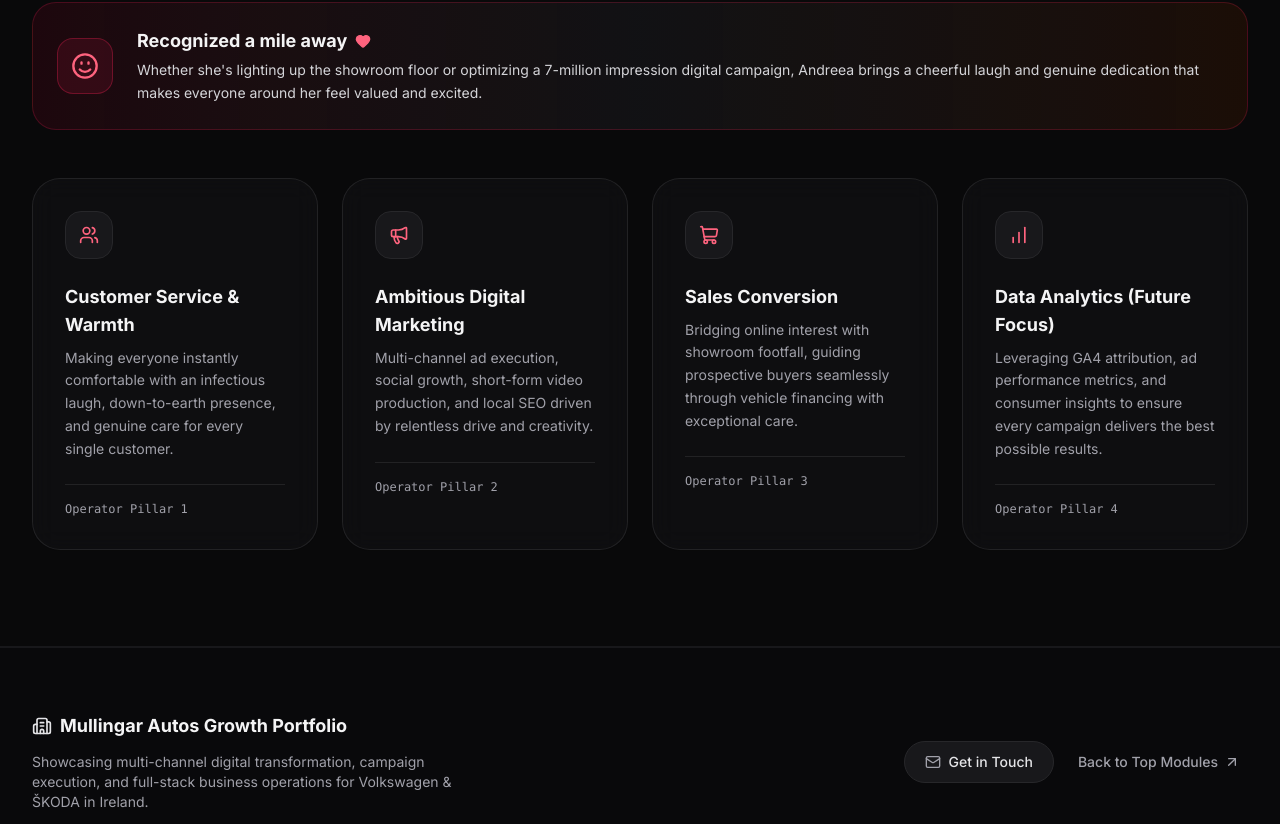
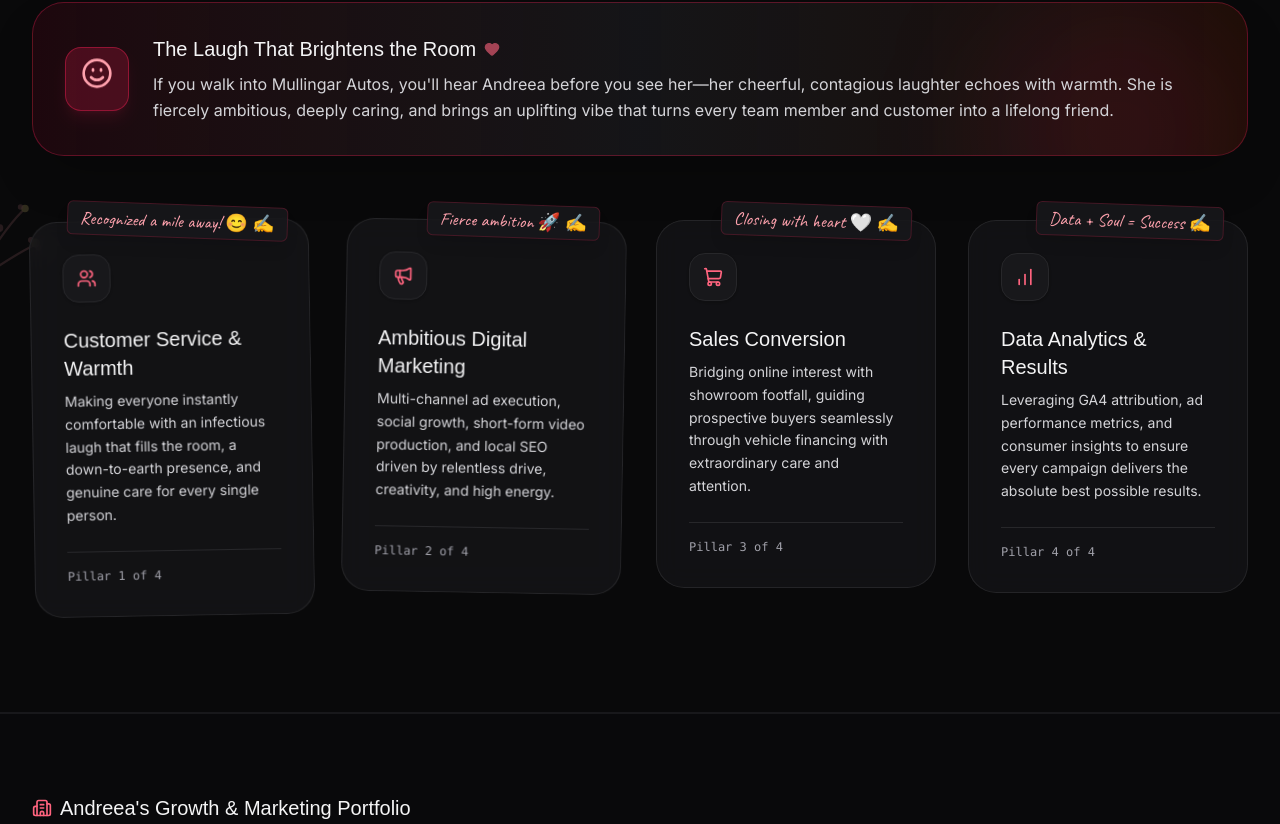
Before and after one commit to armirpepkola/mullingar-autos-portfolio, a Next.js app: page / in a window 1280 px wide. Shown: the part 4521-5345 px from the top of the page. Built offline with nearby package versions, Linux system fonts and the light colour scheme; a web font is replaced by a local one.

Commit message:
Design V3

```diff
--- a/src/app/page.tsx
+++ b/src/app/page.tsx
@@ -3,10 +3,12 @@ import { CaseStudiesGrid } from "@/components/CaseStudiesGrid";
 import { VideoShowcase } from "@/components/VideoShowcase";
 import { OperatorJourney } from "@/components/OperatorJourney";
 import { Footer } from "@/components/Footer";
+import { FloatingBotanicalGarden } from "@/components/ui/FloatingBotanicalGarden";
 
 export default function Home() {
   return (
-    <main className="min-h-screen bg-zinc-950 text-zinc-100">
+    <main className="min-h-screen bg-zinc-950 text-zinc-100 relative overflow-hidden">
+      <FloatingBotanicalGarden />
       <Hero />
       <CaseStudiesGrid />
       <VideoShowcase />
--- a/src/components/Footer.tsx
+++ b/src/components/Footer.tsx
@@ -1,43 +1,50 @@
 import { Container } from "@/components/ui/Container";
-import { Building2, Mail, ArrowUpRight } from "lucide-react";
+import { Building2, Mail, ArrowUpRight, Heart } from "lucide-react";
+import { BabysBreathAccent } from "@/components/ui/BabysBreathAccent";
 
 export function Footer() {
   return (
-    <footer className="py-16 bg-zinc-950 border-t border-zinc-900 text-zinc-400">
-      <Container>
+    <footer className="py-20 bg-zinc-950 border-t border-zinc-900 text-zinc-400 relative overflow-hidden">
+      <div className="absolute right-10 bottom-10 opacity-20 pointer-events-none">
+        <BabysBreathAccent size={120} />
+      </div>
+
+      <Container className="relative z-10">
         <div className="flex flex-col md:flex-row items-start md:items-center justify-between gap-8 pb-12 border-b border-zinc-900">
           <div>
             <div className="flex items-center gap-2 mb-3">
-              <Building2 className="w-5 h-5 text-zinc-200" />
-              <span className="text-lg font-bold text-zinc-100">Mullingar Autos Growth Portfolio</span>
+              <Building2 className="w-5 h-5 text-rose-400" />
+              <span className="text-xl font-serif text-zinc-100">Andreea&apos;s Growth & Marketing Portfolio</span>
             </div>
-            <p className="text-sm text-zinc-400 max-w-md">
-              Showcasing multi-channel digital transformation, campaign execution, and full-stack business operations for Volkswagen & ŠKODA in Ireland.
+            <p className="text-sm text-zinc-300 max-w-md leading-relaxed">
+              Crafted with heart, relentless ambition, and baby&apos;s breath grace. Showcasing multi-channel digital transformation for Volkswagen & ŠKODA in Ireland.
             </p>
           </div>
 
           <div className="flex flex-col sm:flex-row items-start sm:items-center gap-4">
             <a
-              href="mailto:contact@mullingarautos-portfolio.ie"
-              className="inline-flex items-center gap-2 px-5 py-2.5 rounded-full bg-zinc-900 border border-zinc-800 text-zinc-200 text-sm font-medium hover:bg-zinc-800 transition-colors"
+              href="mailto:andreea@mullingarautos-portfolio.ie"
+              className="inline-flex items-center gap-2 px-6 py-3 rounded-full bg-linear-to-r from-rose-500 to-amber-500 text-zinc-950 text-sm font-semibold hover:opacity-95 transition-all shadow-lg shadow-rose-500/20 cursor-pointer"
             >
-              <Mail className="w-4 h-4 text-zinc-400" />
-              <span>Get in Touch</span>
+              <Mail className="w-4 h-4 text-zinc-950" />
+              <span>Get in Touch with Andreea</span>
             </a>
             <a
               href="#case-studies"
-              className="inline-flex items-center gap-1.5 text-sm font-medium text-zinc-400 hover:text-zinc-100 transition-colors px-2 py-2.5"
+              className="inline-flex items-center gap-1.5 text-sm font-medium text-zinc-400 hover:text-zinc-100 transition-colors px-2 py-2.5 cursor-pointer"
             >
-              <span>Back to Top Modules</span>
+              <span>Back to Top Scrapbook</span>
               <ArrowUpRight className="w-4 h-4" />
             </a>
           </div>
         </div>
 
         <div className="pt-8 flex flex-col sm:flex-row items-center justify-between gap-4 text-xs text-zinc-400 font-mono">
-          <p>© {new Date().getFullYear()} Digital Marketing & Growth Portfolio. Built with Next.js 16 & Tailwind CSS v4.</p>
+          <p className="flex items-center gap-1.5">
+            Built with Next.js 16, Tailwind CSS v4 & endless joy <Heart className="w-3.5 h-3.5 text-rose-400 fill-rose-400 inline" />
+          </p>
           <div className="flex items-center gap-6">
-            <span>Volkswagen & ŠKODA Dealer Case Study</span>
+            <span>Mullingar Autos Main Dealer</span>
             <span>Westmeath, Ireland</span>
           </div>
         </div>
--- a/src/components/OperatorJourney.tsx
+++ b/src/components/OperatorJourney.tsx
@@ -3,40 +3,53 @@
 import { motion } from "framer-motion";
 import { Users, Megaphone, ShoppingCart, BarChart, ArrowRight, Heart, Smile } from "lucide-react";
 import { Container } from "@/components/ui/Container";
-import { Card } from "@/components/ui/Card";
+import { ScrapbookCard } from "@/components/ui/ScrapbookCard";
 import { SectionHeader } from "@/components/ui/SectionHeader";
+import { BabysBreathAccent } from "@/components/ui/BabysBreathAccent";
 
 const operatorPillars = [
   {
     icon: Users,
     title: "Customer Service & Warmth",
-    description: "Making everyone instantly comfortable with an infectious laugh, down-to-earth presence, and genuine care for every single customer.",
+    description: "Making everyone instantly comfortable with an infectious laugh that fills the room, a down-to-earth presence, and genuine care for every single person.",
+    note: "Recognized a mile away! 😊",
+    rotation: "-rotate-1",
   },
   {
     icon: Megaphone,
     title: "Ambitious Digital Marketing",
-    description: "Multi-channel ad execution, social growth, short-form video production, and local SEO driven by relentless drive and creativity.",
+    description: "Multi-channel ad execution, social growth, short-form video production, and local SEO driven by relentless drive, creativity, and high energy.",
+    note: "Fierce ambition 🚀",
+    rotation: "rotate-1",
   },
   {
     icon: ShoppingCart,
     title: "Sales Conversion",
-    description: "Bridging online interest with showroom footfall, guiding prospective buyers seamlessly through vehicle financing with exceptional care.",
+    description: "Bridging online interest with showroom footfall, guiding prospective buyers seamlessly through vehicle financing with extraordinary care and attention.",
+    note: "Closing with heart 🤍",
+    rotation: "-rotate-0.5",
   },
   {
     icon: BarChart,
-    title: "Data Analytics (Future Focus)",
-    description: "Leveraging GA4 attribution, ad performance metrics, and consumer insights to ensure every campaign delivers the best possible results.",
+    title: "Data Analytics & Results",
+    description: "Leveraging GA4 attribution, ad performance metrics, and consumer insights to ensure every campaign delivers the absolute best possible results.",
+    note: "Data + Soul = Success",
+    rotation: "rotate-0.5",
   },
 ];
 
 export function OperatorJourney() {
   return (
-    <section id="operator-journey" className="py-24 border-b border-zinc-900 relative bg-zinc-950/60">
-      <Container>
+    <section id="operator-journey" className="py-24 border-b border-zinc-900 relative bg-zinc-950/60 overflow-hidden">
+      <div className="absolute -left-20 top-1/2 opacity-20 pointer-events-none">
+        <BabysBreathAccent size={150} />
+      </div>
+
+      <Container className="relative z-10">
         <SectionHeader
           badge="Full-Stack Business Operator"
           title="Unmatched Energy, Care & Results"
-          description="True marketing excellence isn't just about strategy—it's about Andreea's warm, welcoming spirit, addictive laugh, and fierce ambition to deliver the absolute best results."
+          description="True marketing excellence isn't just about strategy—it's about Andreea's warm, welcoming spirit, infectious laughter, and fierce ambition to deliver perfection."
         />
 
         {/* Personal Touch Banner */}
@@ -44,45 +57,51 @@ export function OperatorJourney() {
           initial={{ opacity: 0, y: 20 }}
           whileInView={{ opacity: 1, y: 0 }}
           viewport={{ once: true }}
-          className="mb-12 p-6 rounded-3xl bg-linear-to-r from-rose-950/30 via-zinc-900/60 to-amber-950/30 border border-rose-500/20 flex flex-col sm:flex-row items-center gap-6"
+          className="mb-16 p-8 rounded-[32px] bg-linear-to-r from-rose-950/30 via-zinc-900/80 to-amber-950/30 border border-rose-500/30 flex flex-col sm:flex-row items-center gap-6 relative overflow-hidden group shadow-2xl"
         >
-          <div className="w-14 h-14 rounded-2xl bg-rose-500/10 border border-rose-500/30 flex items-center justify-center shrink-0">
-            <Smile className="w-7 h-7 text-rose-400" />
+          <div className="absolute top-0 right-0 w-64 h-64 bg-rose-500/10 rounded-full blur-3xl pointer-events-none" />
+          <div className="w-16 h-16 rounded-2xl bg-rose-500/20 border border-rose-500/40 flex items-center justify-center shrink-0 shadow-lg shadow-rose-500/10">
+            <Smile className="w-8 h-8 text-rose-300 animate-bounce" />
           </div>
-          <div className="text-center sm:text-left">
-            <h3 className="text-lg font-bold text-zinc-100 mb-1 flex items-center justify-center sm:justify-start gap-2">
-              Recognized a mile away <Heart className="w-4 h-4 text-rose-400 fill-rose-400" />
+          <div className="text-center sm:text-left relative z-10">
+            <h3 className="text-xl font-serif text-zinc-100 mb-2 flex items-center justify-center sm:justify-start gap-2">
+              The Laugh That Brightens the Room <Heart className="w-4 h-4 text-rose-400 fill-rose-400 animate-pulse" />
             </h3>
-            <p className="text-sm text-zinc-300 leading-relaxed">
-              Whether she&apos;s lighting up the showroom floor or optimizing a 7-million impression digital campaign, Andreea brings a cheerful laugh and genuine dedication that makes everyone around her feel valued and excited.
+            <p className="text-sm sm:text-base text-zinc-300 leading-relaxed">
+              If you walk into Mullingar Autos, you&apos;ll hear Andreea before you see her—her cheerful, contagious laughter echoes with warmth. She is fiercely ambitious, deeply caring, and brings an uplifting vibe that turns every team member and customer into a lifelong friend.
             </p>
           </div>
         </motion.div>
 
-        <div className="grid grid-cols-1 md:grid-cols-2 lg:grid-cols-4 gap-6">
+        {/* Scrapbook Grid */}
+        <div className="grid grid-cols-1 md:grid-cols-2 lg:grid-cols-4 gap-8">
           {operatorPillars.map((pillar, index) => {
             const Icon = pillar.icon;
             return (
               <motion.div
                 key={pillar.title}
-                initial={{ opacity: 0, y: 20 }}
+                initial={{ opacity: 0, y: 25 }}
                 whileInView={{ opacity: 1, y: 0 }}
                 viewport={{ once: true }}
-                transition={{ duration: 0.4, delay: index * 0.1 }}
+                transition={{ duration: 0.5, delay: index * 0.1 }}
               >
-                <Card className="h-full flex flex-col justify-between group hover:border-rose-500/40">
+                <ScrapbookCard
+                  rotation={pillar.rotation}
+                  note={pillar.note}
+                  className="h-full flex flex-col justify-between group"
+                >
                   <div>
-                    <div className="w-12 h-12 rounded-2xl bg-zinc-900 border border-zinc-800 flex items-center justify-center mb-6 group-hover:border-rose-500/50 transition-colors">
+                    <div className="w-12 h-12 rounded-2xl bg-zinc-900 border border-zinc-800 flex items-center justify-center mb-6 group-hover:border-rose-500/50 transition-colors shadow-sm">
                       <Icon className="w-5 h-5 text-rose-400" />
                     </div>
-                    <h3 className="text-lg font-bold text-zinc-100 mb-2">{pillar.title}</h3>
-                    <p className="text-sm text-zinc-400 leading-relaxed">{pillar.description}</p>
+                    <h3 className="text-xl font-serif text-zinc-100 mb-2">{pillar.title}</h3>
+                    <p className="text-sm text-zinc-300 leading-relaxed">{pillar.description}</p>
                   </div>
-                  <div className="mt-6 pt-4 border-t border-zinc-800/80 flex items-center text-xs font-mono text-zinc-400 group-hover:text-rose-400 transition-colors">
-                    <span>Operator Pillar {index + 1}</span>
+                  <div className="mt-6 pt-4 border-t border-zinc-800 flex items-center text-xs font-mono text-zinc-400 group-hover:text-rose-400 transition-colors">
+                    <span>Pillar {index + 1} of 4</span>
                     <ArrowRight className="w-3.5 h-3.5 ml-auto opacity-0 group-hover:opacity-100 transition-opacity" />
                   </div>
-                </Card>
+                </ScrapbookCard>
               </motion.div>
             );
           })}
--- /dev/null
+++ b/src/components/ui/FloatingBotanicalGarden.tsx
@@ -0,0 +1,38 @@
+"use client";
+
+import { motion, useScroll, useTransform } from "framer-motion";
+import { BabysBreathAccent } from "./BabysBreathAccent";
+
+export function FloatingBotanicalGarden() {
+  const { scrollYProgress } = useScroll();
+  const y1 = useTransform(scrollYProgress, [0, 1], [0, -300]);
+  const y2 = useTransform(scrollYProgress, [0, 1], [0, -600]);
+  const rotate1 = useTransform(scrollYProgress, [0, 1], [0, 45]);
+  const rotate2 = useTransform(scrollYProgress, [0, 1], [0, -30]);
+
+  return (
+    <div className="absolute inset-0 overflow-hidden pointer-events-none z-0">
+      {/* Top Right Drifting Blossom */}
+      <motion.div style={{ y: y1, rotate: rotate1 }} className="absolute top-32 right-10 opacity-40">
+        <BabysBreathAccent size={80} />
+      </motion.div>
+
+      {/* Mid Left Drifting Blossom */}
+      <motion.div style={{ y: y2, rotate: rotate2 }} className="absolute top-[45%] left-6 opacity-30">
+        <BabysBreathAccent size={100} />
+      </motion.div>
+
+      {/* Lower Right Drifting Blossom */}
+      <motion.div style={{ y: y1 }} className="absolute top-[75%] right-16 opacity-35">
+        <BabysBreathAccent size={90} />
+      </motion.div>
+
+      {/* Center Atmospheric Shimmer */}
+      <motion.div
+        animate={{ opacity: [0.1, 0.3, 0.1], scale: [1, 1.2, 1] }}
+        transition={{ duration: 7, repeat: Infinity, ease: "easeInOut" }}
+        className="absolute top-[60%] left-1/2 -translate-x-1/2 w-200 h-100 bg-rose-500/10 blur-[180px] rounded-full pointer-events-none"
+      />
+    </div>
+  );
+}
```
